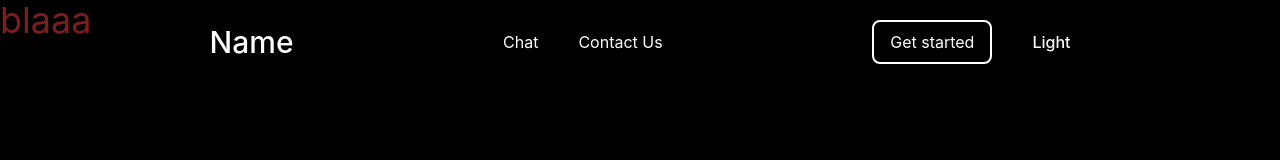
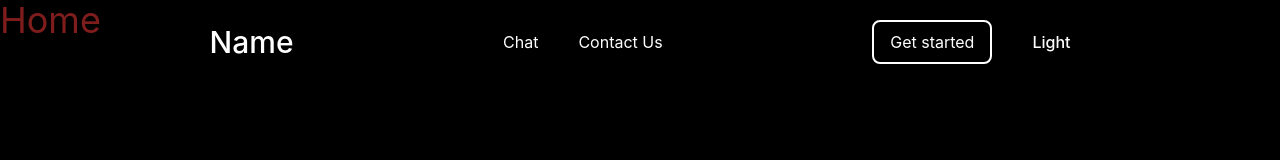
Before and after one commit to Jyoproject/Frontend, a React (Create React App) app: page / in a window 1280 px wide. Shown: the top 160 px of the page. Built offline with nearby package versions, Linux system fonts and the light colour scheme.

Commit message:
home page updated

```diff
--- a/src/components/Landing/Landing.jsx
+++ b/src/components/Landing/Landing.jsx
@@ -4,7 +4,7 @@ const Home = () => {
 	return (
 		<div>
 			<div className="text-4xl text-red-900">
-				blaaa
+				Home
 			</div>
 		</div>
 	)
```
